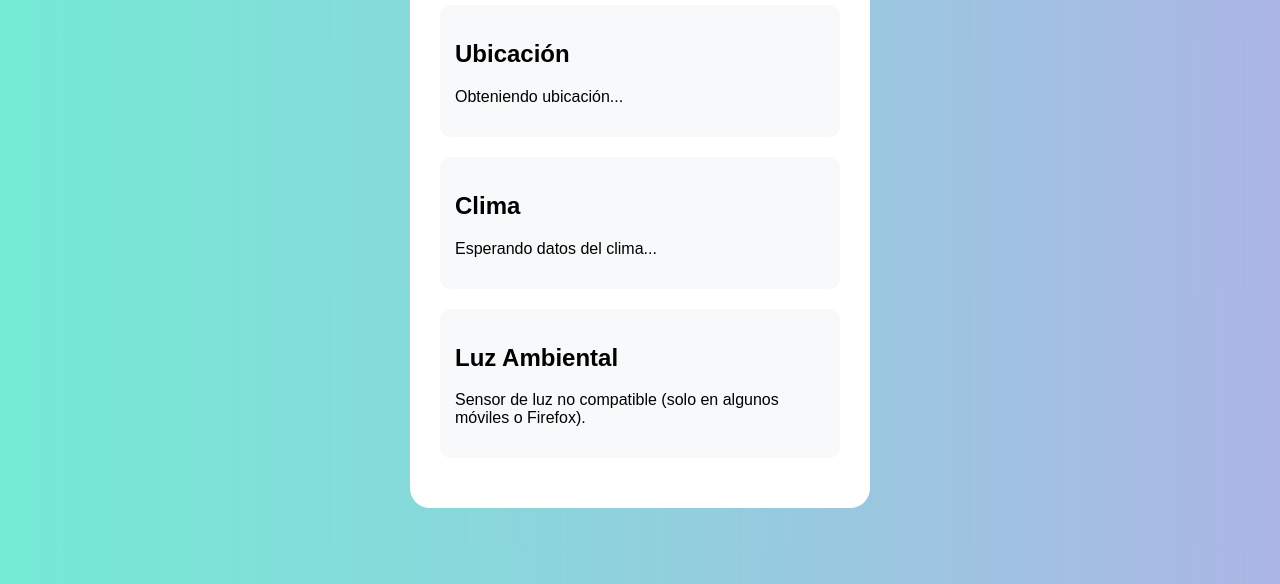
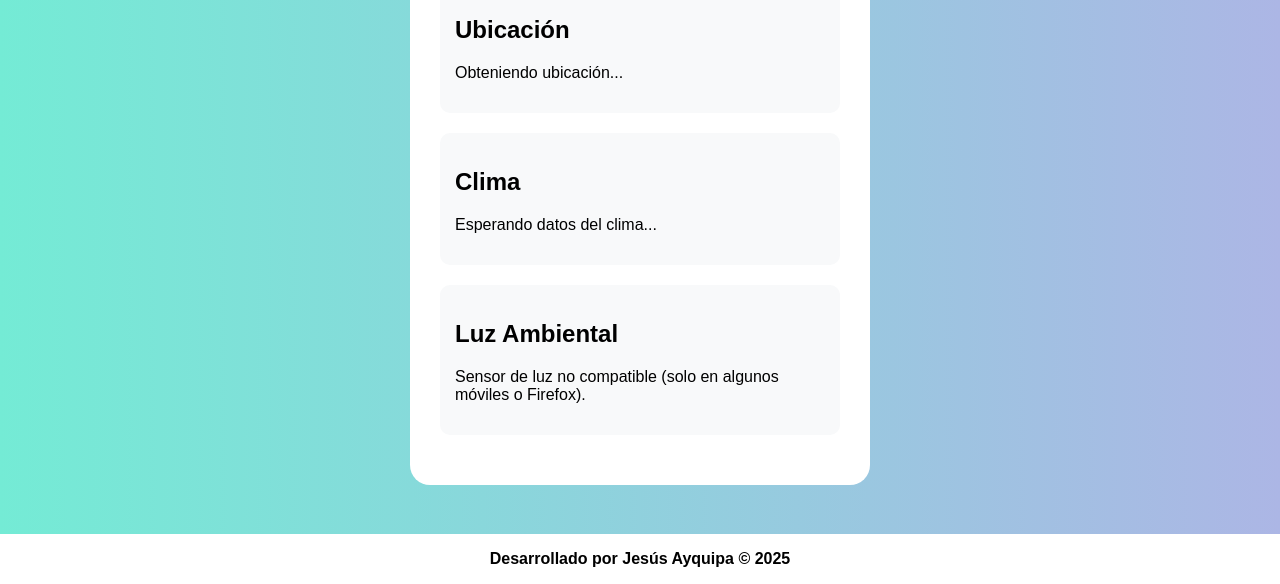
Before and after one commit to JesusAyquipa/Semana13Interacion, a plain HTML site: page index.html in a window 1280 px wide. Shown: the part 216-800 px from the top of the page. Drawn offline with Linux system fonts and the light colour scheme.

Commit message:
actualizado

```diff
--- a/index.html
+++ b/index.html
@@ -7,21 +7,32 @@
     <link rel="stylesheet" href="style.css">
 </head>
 <body>
+    <section>
         <div class="container">
             <h1>Datos de Sensores del Entorno</h1>
+
             <div class="card">
                 <h2>Ubicación</h2>
                 <p id="location">Obteniendo ubicación...</p>
             </div>
+
             <div class="card">
                 <h2>Clima</h2>
                 <p id="weather">Esperando datos del clima...</p>
             </div>
+
             <div class="card">
                 <h2>Luz Ambiental</h2>
                 <p id="light">Detectando nivel de luz...</p>
             </div>
         </div>
+    </section>
+
+    <!-- FOOTER AÑADIDO -->
+    <footer>
+        <p>Desarrollado por Jesús Ayquipa © 2025</p>
+    </footer>
+
     <script src="script.js"></script>
 </body>
 </html>
--- a/style.css
+++ b/style.css
@@ -8,6 +8,7 @@ body {
     align-items: center;
     height: 100vh;
 }
+
 
 .container {
     background-color: white;
@@ -34,3 +35,14 @@ p {
     font-size: lrem;
     color: 18333;
 }
+
+footer {
+    background-color: white;
+    position: absolute;
+    bottom: 0px;
+    width: 100%;
+    text-align: center;
+    color: black;
+    font-size: 1rem;
+    font-weight: bold;
+}
```
Lines whose indentation alone changed are shown as unchanged.
